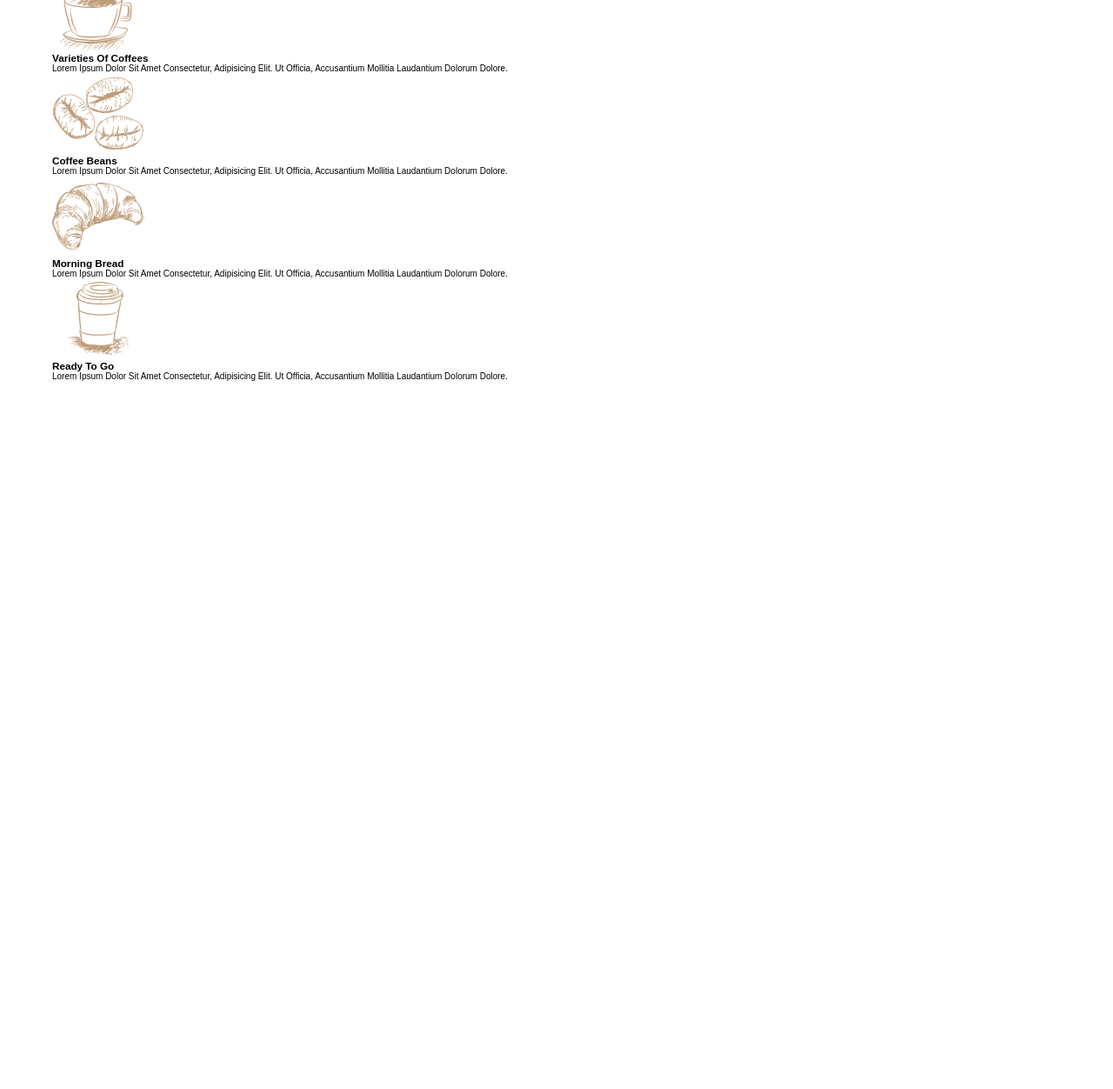
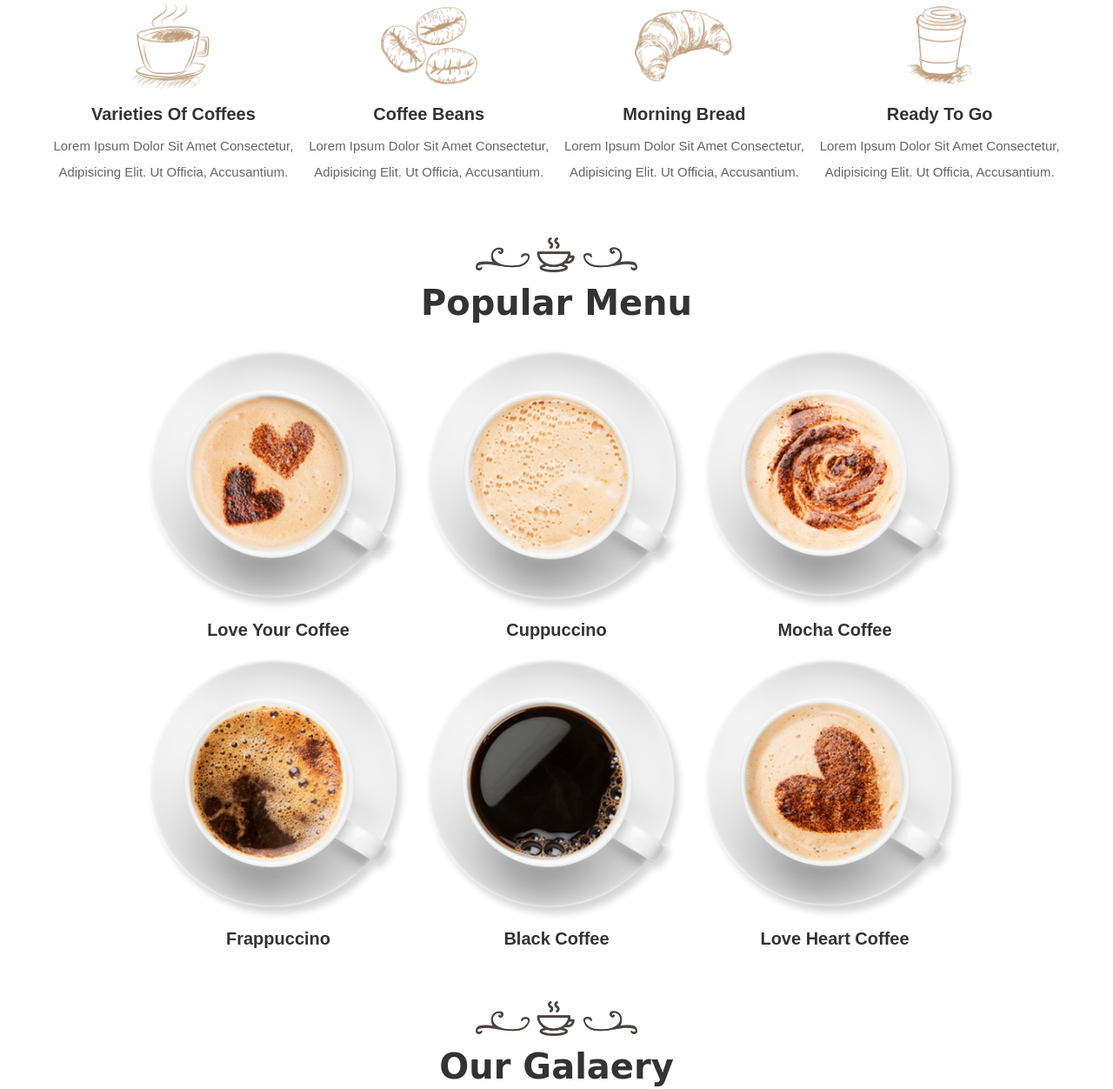
Before and after one commit to Rzz8/Responsive-coffee-website, a plain HTML site: page index.html in a window 1280 px wide. Shown: the part 1554-2806 px from the top of the page at 87% size. Before the commit the page ends 2022 px from the top, so only its background shows below. Drawn offline with Linux system fonts and the light colour scheme; a web font is replaced by a local one.

Commit message:
Update facility, menu and gallery section

```diff
--- a/index.html
+++ b/index.html
@@ -80,43 +80,115 @@
       </div>
 
       <div class="box-containers">
+        <div class="box">
           <img src="images/icon-1.png" alt="" />
           <h3>Varieties of coffees</h3>
           <p>
-          Lorem ipsum dolor sit amet consectetur, adipisicing elit. Ut officia,
-          accusantium mollitia laudantium dolorum dolore.
+            Lorem ipsum dolor sit amet consectetur, adipisicing elit. Ut
+            officia, accusantium.
           </p>
         </div>
 
-      <div class="box-containers">
+        <div class="box">
           <img src="images/icon-2.png" alt="" />
           <h3>Coffee beans</h3>
           <p>
-          Lorem ipsum dolor sit amet consectetur, adipisicing elit. Ut officia,
-          accusantium mollitia laudantium dolorum dolore.
+            Lorem ipsum dolor sit amet consectetur, adipisicing elit. Ut
+            officia, accusantium.
           </p>
         </div>
 
-      <div class="box-containers">
+        <div class="box">
           <img src="images/icon-3.png" alt="" />
           <h3>morning bread</h3>
           <p>
-          Lorem ipsum dolor sit amet consectetur, adipisicing elit. Ut officia,
-          accusantium mollitia laudantium dolorum dolore.
+            Lorem ipsum dolor sit amet consectetur, adipisicing elit. Ut
+            officia, accusantium.
           </p>
         </div>
 
-      <div class="box-containers">
+        <div class="box">
           <img src="images/icon-4.png" alt="" />
           <h3>Ready to go</h3>
           <p>
-          Lorem ipsum dolor sit amet consectetur, adipisicing elit. Ut officia,
-          accusantium mollitia laudantium dolorum dolore.
+            Lorem ipsum dolor sit amet consectetur, adipisicing elit. Ut
+            officia, accusantium.
           </p>
+        </div>
+      </div>
+    </section>
+    <!-- facility section ends -->
+
+    <!-- menu section starts -->
+
+    <section class="menu" id="menu">
+
+      <div class="heading">
+        <img src="images/heading-img.png" alt="" />
+        <h3>Popular Menu</h3>
+      </div>
+
+      <div class="box-containers">
+        <div class="box">
+          <img src="images/menu-1.png" alt="" />
+          <h3>Love your coffee</h3>
+        </div>
+
+        <div class="box">
+          <img src="images/menu-2.png" alt="" />
+          <h3>Cuppuccino</h3>
+        </div>
+
+        <div class="box">
+          <img src="images/menu-3.png" alt="" />
+          <h3>Mocha coffee</h3>
+        </div>
+
+        <div class="box">
+          <img src="images/menu-4.png" alt="" />
+          <h3>Frappuccino</h3>
+        </div>
+
+        <div class="box">
+          <img src="images/menu-5.png" alt="" />
+          <h3>Black coffee</h3>
+        </div>
+
+        <div class="box">
+          <img src="images/menu-6.png" alt="" />
+          <h3>Love heart coffee</h3>
+        </div>
+
+      </div>
+    </section>
+
+    <!-- menu section ends -->
+
+     <!-- gallery section starts -->
+
+     <section class="gallery" id="gallery">
+
+      <div class="heading">
+        <img src="images/heading-img.png" alt="" />
+        <h3>Our galaery</h3>
+      </div>
+
+      <div class="box-containers">
+        <img src="images/gallery-1.webp" alt="">
+        <img src="images/gallery-2.webp" alt="">
+        <img src="images/gallery-3.webp" alt="">
+        <img src="images/gallery-4.webp" alt="">
+        <img src="images/gallery-5.webp" alt="">
+        <img src="images/gallery-6.webp" alt="">
       </div>
 
      </section>
-    <!-- facility section ends -->
+
+     <!-- gallery section ends -->
+
+
+
+
 
     <!-- js file link -->
     <script src="script.js"></script>
--- a/style.css
+++ b/style.css
@@ -49,6 +49,22 @@ section {
   padding: 3rem 2rem;
   max-width: 1200px;
   margin: 0 auto;
+}
+
+.heading {
+  text-align: center;
+  margin-bottom: 3rem;
+}
+
+.heading img{
+  height: 4rem;
+  margin-bottom: 1rem;
+}
+
+.heading h3{
+  font-size: 4rem;
+  color: var(--black);
+  font-family: "Merienda One", cursive;
 }
 
 .btn {
@@ -169,8 +185,66 @@ section {
 
 .facility .box-containers {
   display: grid;
+  grid-template-columns: repeat(auto-fit, minmax(27rem, 1fr));
+  gap: 1.5rem;
+  align-items: flex-start;
 }
 
+.facility .box-containers .box {
+  text-align: center;
+}
+
+.facility .box-containers .box img {
+  height: 10rem;
+  margin-bottom: 0.5rem;
+}
+
+.facility .box-containers .box h3{
+  font-size: 2rem;
+  color: var(--black);
+  margin: 1rem 0;
+}
+
+.facility .box-containers .box p{
+  line-height: 2;
+  font-size: 1.5rem;
+  color: var(--light-color);
+}
+
+.menu .box-containers {
+  display: grid;
+  grid-template-columns: repeat(auto-fit, 30rem);
+  gap: 2rem;
+  align-items: flex-start;
+  justify-content: center;
+}
+
+.menu .box-containers .box {
+text-align: center;
+}
+
+.menu .box-containers .box img{
+  width: 100%;
+  margin-bottom: 1rem;
+}
+
+.menu .box-containers .box h3{
+  font-size: 2rem;
+  color: var(--black);
+}
+
+.gallery .box-containers {
+  display: grid;
+  grid-template-columns: repeat(auto-fit, 33rem);
+  gap: 2rem;
+  justify-content: center;
+}
+
+.gallery .box-containers img{
+  height: 100%;
+  width: 100%;
+  object-fit: cover;
+}
 
 
 
@@ -233,4 +307,8 @@ section {
   html {
     font-size: 50%;
   }
+
+  .heading h3{
+    font-size: 3rem;
+  }
 }
```
Lines whose indentation alone changed are shown as unchanged.
